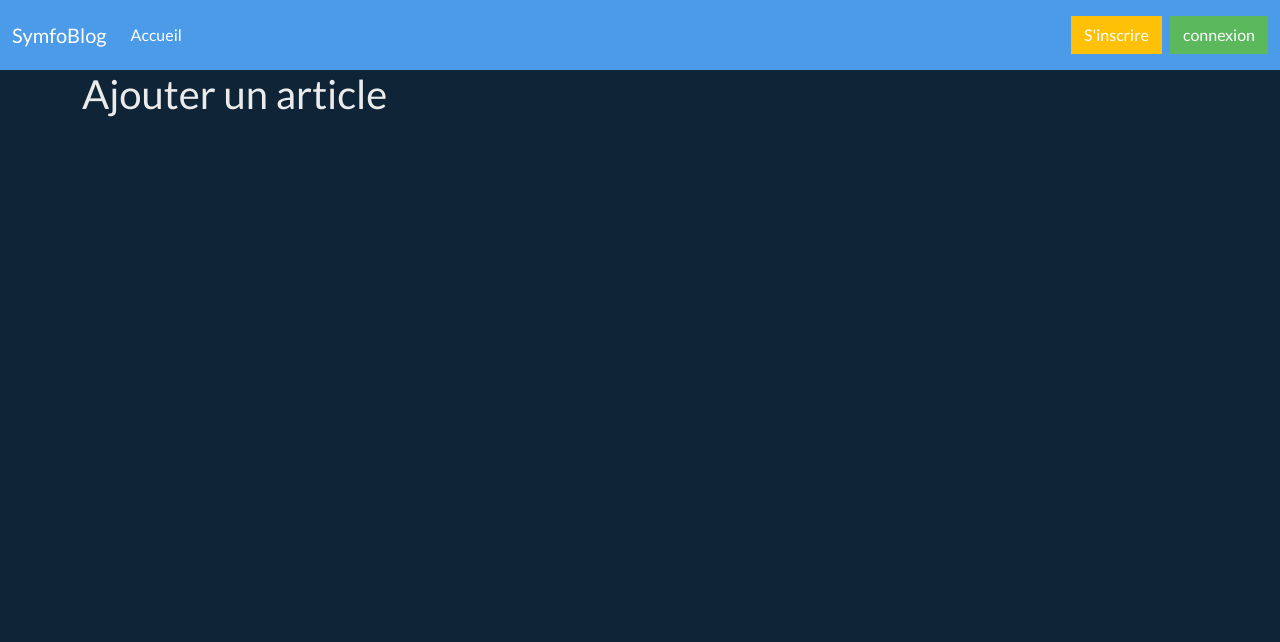
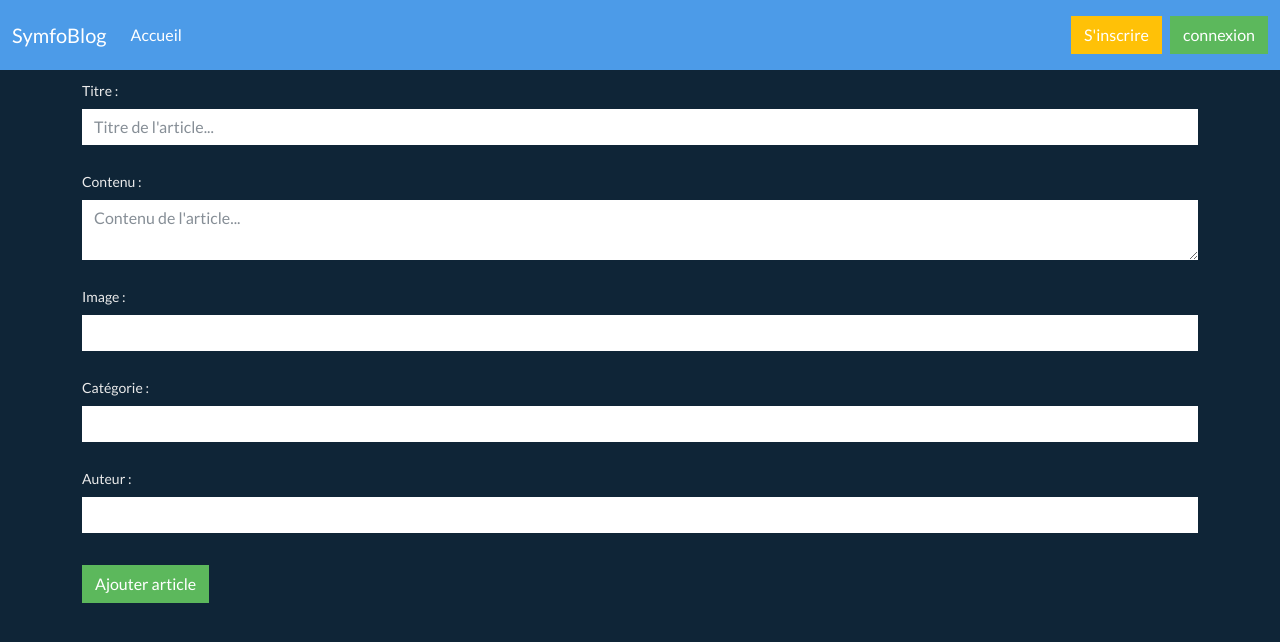
Before and after one commit to Yoan15/test_projet_symfony, a Symfony app: template templates/article/ajoutArticle.html.twig in a window 1280 px wide. Shown: the top 642 px of the page. Run offline with Twig, Linux system fonts and the light colour scheme; the template is opened without the code that fills it, so the values that code supplies are empty; form fields are guessed from the names that the template uses; some libraries are stand-ins or nearby versions.

Commit message:
ajout article(non fonctionnel) + correction navbar

```diff
--- a/src/Form/AjoutArticleType.php
+++ b/src/Form/AjoutArticleType.php
@@ -4,6 +4,7 @@
 
 use App\Entity\Article;
 use Symfony\Component\Form\AbstractType;
+use Symfony\Component\Form\Extension\Core\Type\FileType;
 use Symfony\Component\Form\FormBuilderInterface;
 use Symfony\Component\OptionsResolver\OptionsResolver;
 
@@ -14,7 +15,7 @@
         $builder
             ->add('title')
             ->add('content')
-            ->add('image')
+            ->add('image', FileType::class)
             ->add('category')
             ->add('author')
         ;
--- a/templates/article/ajoutArticle.html.twig
+++ b/templates/article/ajoutArticle.html.twig
@@ -4,9 +4,28 @@
 
 {% block body %}
     <div class="container">
-        <h1>Ajouter un article</h1>
+        <h1>{{ controller_name }}</h1>
         <div class="row">
-
+            {{ form_start(form_addArticle) }}
+                <div class="row">
+                    <div class="col-12 mb-2">
+                        {{ form_row(form_addArticle.title, {'label': "Titre : ", 'attr': {'placeholder': "Titre de l'article..."}}) }}
+                    </div>
+                    <div class="col-12 mb-2">
+                        {{ form_row(form_addArticle.content, {'label': "Contenu : ", 'attr': {'placeholder': "Contenu de l'article..."}}) }}
+                    </div>
+                    <div class="col-12 mb-2">
+                        {{ form_row(form_addArticle.image, {'label': "Image : "}) }}
+                    </div>
+                    <div class="col-12 mb-2">
+                        {{ form_row(form_addArticle.category, {'label': "Catégorie : "}) }}
+                    </div>
+                    <div class="col-12">
+                        {{ form_row(form_addArticle.author, {'label': "Auteur : "}) }}
+                    </div>
+                </div>
+                <button type="submit" class="btn btn-success mt-3">Ajouter article</button>
+            {{ form_end(form_addArticle) }}
         </div>
     </div>
 {% endblock %}
--- a/templates/base.html.twig
+++ b/templates/base.html.twig
@@ -32,7 +32,7 @@
                         </li>
                         {% if app.user %}
                             <li class="nav-item">
-                                <a class="nav-link" href="">Ajouter un article</a>
+                                <a class="nav-link" href="{{ path('addArticle') }}">Ajouter un article</a>
                             </li>
                         {% endif %}
                     </ul>
@@ -48,12 +48,11 @@
                                         {% endif %}
                                     {% endfor %}
                                     <a class="dropdown-item" href="#">Profil</a>
-                                    <a class="dropdown-item" href="#">Something else here</a>
                                     <div class="dropdown-divider"></div>
                                     <a class="dropdown-item" href="{{ path('security_logout') }}">Déconnexion</a>
                                 </div>
                             </li>
-                    </ul>
+                        </ul>
                     {% else %}
                         <a href="{{ path('security_register') }}" class="btn btn-warning m-2">S'inscrire</a>
                         <a href="{{ path('security_login') }}" class="btn btn-success">connexion</a>
```
Also changed, not shown: src/Controller/HomeController.php (+25 -5 lines).
